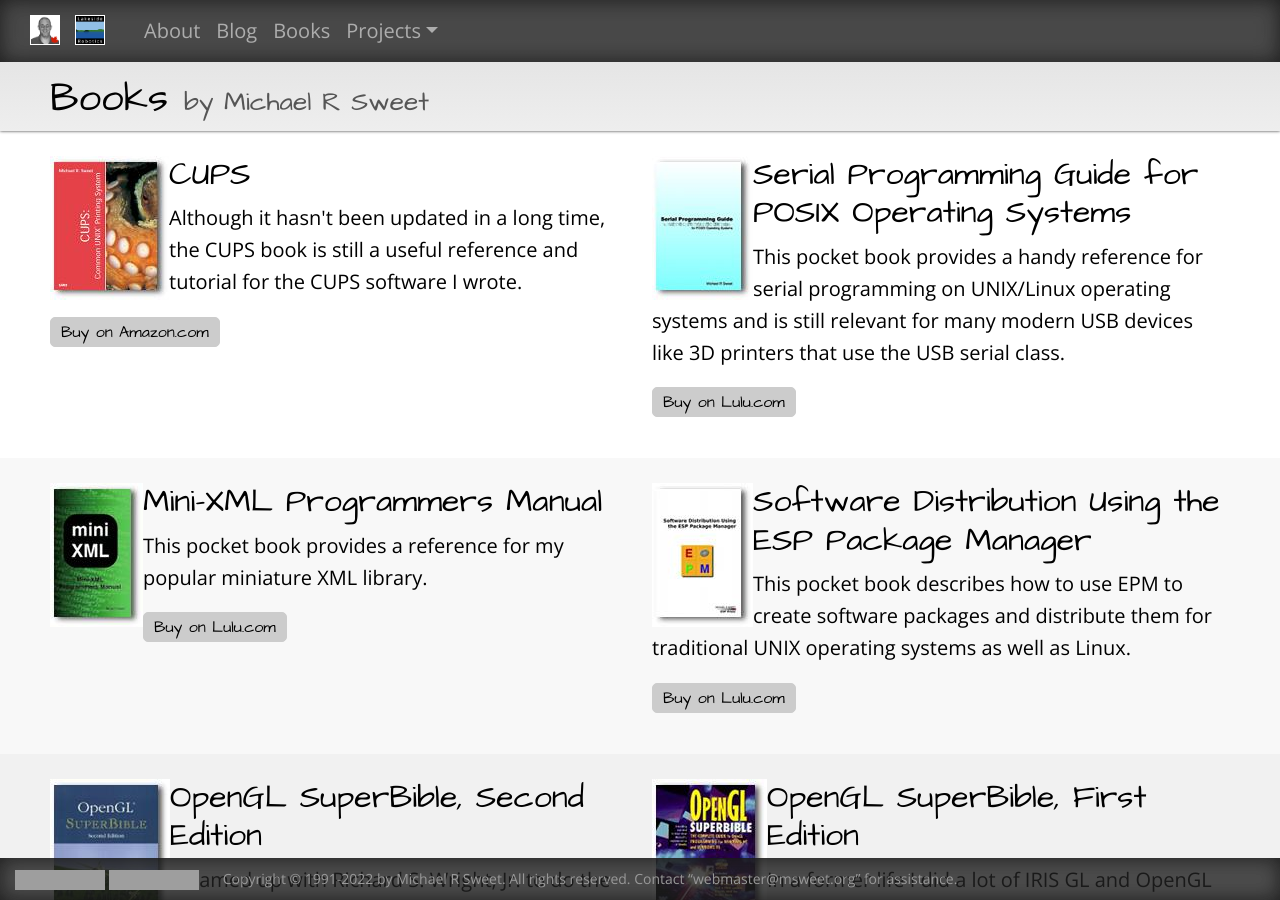
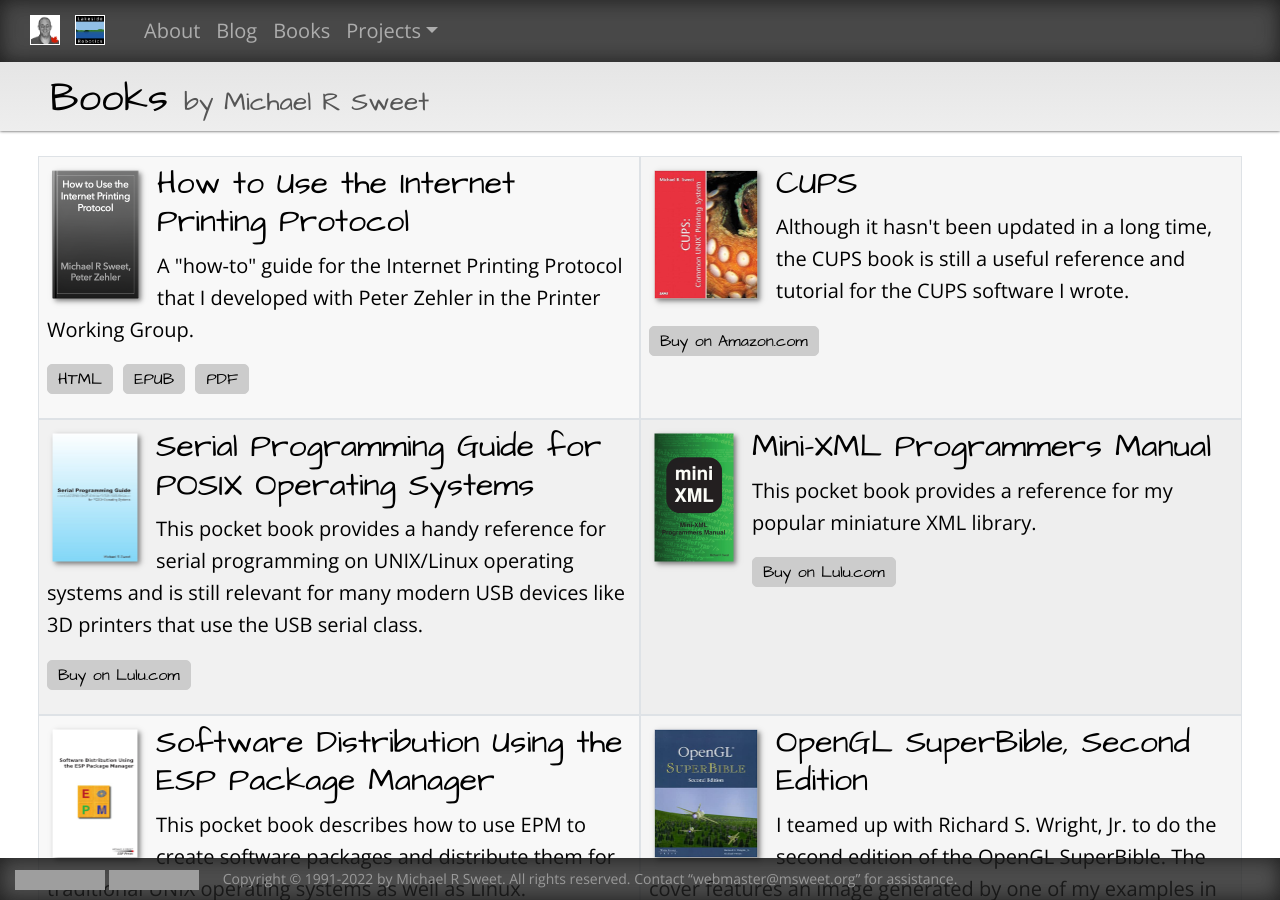
Before and after one commit to michaelrsweet/michaelrsweet.github.com, a Jekyll site: the page built from books.html, in a window 1280 px wide and 900 px high. Built offline with Jekyll 4.4.1, drawn with Linux system fonts in a browser that asks for light colours; grey boxes are pictures that could not be loaded.

Commit message:
Update book images, add IPP how-to guide.

```diff
--- a/books.html
+++ b/books.html
@@ -12,52 +12,47 @@
 </div>
 <div class="container-fluid">
   <div class="row">
-    <div class="col-sm-12 col-md-6">
-      <h2><a name="CUPS"><img align="left" src="images/cups-book.jpg">CUPS</a></h2>
+    <div class="col-sm-12 col-md-6 border p-2 bg20">
+      <h2><a name="HOWTOUSEIPP"><img class="float-start me-2" src="images/ippguide-book.png" width="102" height="144">How to Use the Internet Printing Protocol</a></h2>
+      <p>A "how-to" guide for the Internet Printing Protocol that I developed with Peter Zehler in the Printer Working Group.</p>
+      <p><a class="btn btn-normal btn-xs" href="https://www.pwg.org/ipp/ippguide.html">HTML</a>
+      <a class="btn btn-normal btn-xs" href="https://www.pwg.org/ipp/ippguide.epub">EPUB</a>
+      <a class="btn btn-normal btn-xs" href="https://www.pwg.org/ipp/ippguide.pdf">PDF</a></p>
+    </div>
+    <div class="col-sm-12 col-md-6 border p-2 bg30">
+      <h2><a name="CUPS"><img class="float-start me-2"  src="images/cups-book.png" width="119" height="144">CUPS</a></h2>
       <p>Although it hasn't been updated in a long time, the CUPS book is still a useful reference and tutorial for the CUPS software I wrote.</p>
-      <p><a class="btn btn-normal btn-xs" href="https://www.amazon.com/CUPS-Common-Unix-Printing-System-ebook/dp/B001JNJDNW/ref=sr_1_1">Buy on Amazon.com</a></p>
+      <p><a class="btn btn-normal btn-xs" href="https://www.amazon.com/CUPS-Common-UNIX-Printing-System/dp/0672321963/ref=sr_1_1?keywords=Common+Unix+Printing+System&qid=1653565805&sr=8-1">Buy on Amazon.com</a></p>
     </div>
-    <div class="col-sm-12 col-md-6">
-      <h2><a name="SERIAL"><img align="left" src="images/serial-book.jpg">Serial Programming Guide for POSIX Operating Systems</a></h2>
+    <div class="col-sm-12 col-md-6 border p-2 bg40">
+      <h2><a name="SERIAL"><img class="float-start me-2"  src="images/serial-book.png" width="101" height="144">Serial Programming Guide for POSIX Operating Systems</a></h2>
       <p>This pocket book provides a handy reference for serial programming on UNIX/Linux operating systems and is still relevant for many modern USB devices like 3D printers that use the USB serial class.</p>
-      <p><a class="btn btn-normal btn-xs" href="http://www.lulu.com/content/146252">Buy on Lulu.com</a></p>
+      <p><a class="btn btn-normal btn-xs" href="https://www.lulu.com/en/ca/shop/michael-sweet/serial-programming-guide-for-posix-operating-systems/paperback/product-14zwe8.html?page=1&pageSize=4">Buy on Lulu.com</a></p>
     </div>
-  </div>
-</div>
-<div class="container-fluid bg20">
-  <div class="row">
-    <div class="col-sm-12 col-md-6">
-      <h2><a name="MINIXML"><img align="left" src="images/minixml-book.jpg">Mini-XML Programmers Manual</a></h2>
+    <div class="col-sm-12 col-md-6 border p-2 bg50">
+      <h2><a name="MINIXML"><img class="float-start me-2"  src="images/minixml-book.png" width="95" height="144">Mini-XML Programmers Manual</a></h2>
       <p>This pocket book provides a reference for my popular miniature XML library.</p>
-      <p><a class="btn btn-normal btn-xs" href="http://www.lulu.com/content/1047039">Buy on Lulu.com</a></p>
+      <p><a class="btn btn-normal btn-xs" href="https://www.lulu.com/en/ca/shop/michael-sweet/mini-xml-programmers-manual/paperback/product-1djj7ge.html?page=1&pageSize=4">Buy on Lulu.com</a></p>
     </div>
-    <div class="col-sm-12 col-md-6">
-      <h2><a name="EPM"><img align="left" src="images/epm-book.jpg">Software Distribution Using the ESP Package Manager</a></h2>
+    <div class="col-sm-12 col-md-6 border p-2 bg20">
+      <h2><a name="EPM"><img class="float-start me-2"  src="images/epm-book.png" width="101" height="144">Software Distribution Using the ESP Package Manager</a></h2>
       <p>This pocket book describes how to use EPM to create software packages and distribute them for traditional UNIX operating systems as well as Linux.</p>
-      <p><a class="btn btn-normal btn-xs" href="http://www.lulu.com/content/270629">Buy on Lulu.com</a></p>
+      <p><a class="btn btn-normal btn-xs" href="https://www.lulu.com/en/ca/shop/michael-sweet/software-distribution-using-the-esp-package-manager/paperback/product-1nvmgeq.html?page=1&pageSize=4">Buy on Lulu.com</a></p>
     </div>
-  </div>
-</div>
-<div class="container-fluid bg40">
-  <div class="row">
-    <div class="col-sm-12 col-md-6">
-      <h2><a name="OPENGLSB2"><img align="left" src="images/opengl-sb2-book.jpg">OpenGL SuperBible, Second Edition</a></h2>
+    <div class="col-sm-12 col-md-6 border p-2 bg30">
+      <h2><a name="OPENGLSB2"><img class="float-start me-2"  src="images/opengl-sb2-book.png" width="119" height="144">OpenGL SuperBible, Second Edition</a></h2>
       <p>I teamed up with Richard S. Wright, Jr. to do the second edition of the OpenGL SuperBible. The cover features an image generated by one of my examples in the book.</p>
     </div>
-    <div class="col-sm-12 col-md-6">
-      <h2><a name="OPENGLSB1"><img align="left" src="images/opengl-sb1-book.jpg">OpenGL SuperBible, First Edition</a></h2>
+    <div class="col-sm-12 col-md-6 border p-2 bg40">
+      <h2><a name="OPENGLSB1"><img class="float-start me-2"  src="images/opengl-sb1-book.png" width="115" height="144">OpenGL SuperBible, First Edition</a></h2>
       <p>In a former life I did a lot of IRIS GL and OpenGL computer graphics work. This was the first book I ever published, which I co-wrote with Richard S. Wright, Jr.</p>
     </div>
-  </div>
-</div>
-<div class="container-fluid bg60">
-  <div class="row">
-    <div class="col-sm-12 col-md-6">
+    <div class="col-sm-12 col-md-6 border p-2 bg50">
       <h2><a name="QM">QuickModel File Format</a></h2>
       <p>A reference for an old 3D file format from SGI's glory days.</p>
       <p><a class="btn btn-normal btn-xs" href="qm.html">View Online</a></p>
     </div>
-    <div class="col-sm-12 col-md-6">
+    <div class="col-sm-12 col-md-6 border p-2 bg20">
       <h2><a name="UNFINISHED">"Unfinished"</a></h2>
       <p>My one and only attempt at poetry (of a sort) during my weeks attending classes at the <a href="http://www.option.org/" target="_blank">Option Institute and Fellowship</a>.</p>
       <p><a class="btn btn-normal btn-xs" href="unfinished.html">View Online</a></p>
```
Also changed, not shown: images/cups-book.jpg (deleted), images/cups-book.png (added), images/epm-book.jpg (deleted), images/epm-book.png (added), images/ippguide-book.png (added), images/minixml-book.jpg (deleted), images/minixml-book.png (added), images/opengl-sb1-book.jpg (deleted), images/opengl-sb1-book.png (added), images/opengl-sb2-book.jpg (deleted), images/opengl-sb2-book.png (added), images/serial-book.jpg (deleted), images/serial-book.png (added).
